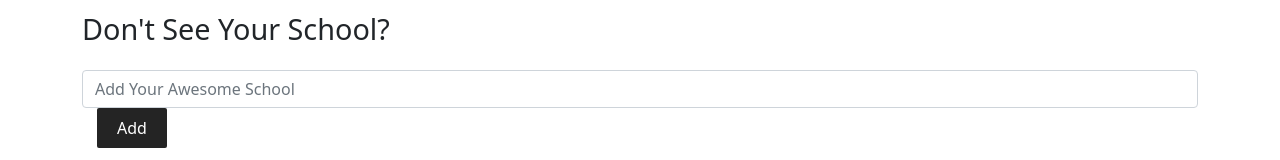
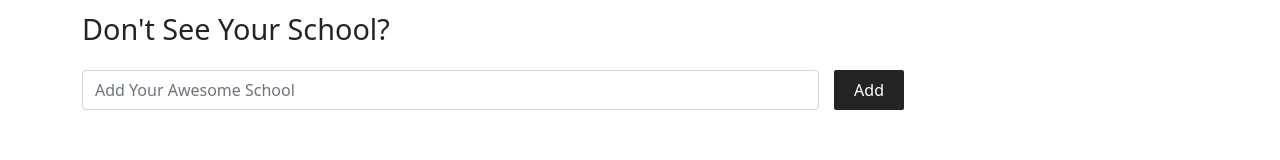
Before and after one commit to kawaharm/campus_bops_v2_server, a React (Create React App) app in the folder client/: page /schools in a window 1280 px wide. Shown: the part 279-439 px from the top of the page. Built offline with nearby package versions, Linux system fonts and the light colour scheme; no server answers.

Commit message:
updated search bars

```diff
--- a/client/src/components/AddSchool.jsx
+++ b/client/src/components/AddSchool.jsx
@@ -28,16 +28,15 @@ function AddSchool() {
           <label for="addSchool" className="add-school-label">
             Don't See Your School?
           </label>
-
+          <div className="school-input">
             <input
               value={newSchool}
               onChange={(e) => setNewSchool(e.target.value)}
               type="text"
-            className="form-control"
+              className="form-control "
               id="addSchool"
               placeholder="Add Your Awesome School"
             />
-        </div>
             <button
               onClick={handleAddSchool}
               type="submit"
@@ -45,6 +44,8 @@ function AddSchool() {
             >
               Add
             </button>
+          </div>
+        </div>
       </form>
     </>
   );
--- a/client/src/routes/Schools.css
+++ b/client/src/routes/Schools.css
@@ -20,9 +20,10 @@
     margin: 20px 0;
 }
 
-.song-input {
+.school-input {
     display: flex;
     font-size: 1.5rem;
+    width: 75%;
 }
 
 .submit-btn {
--- a/client/src/routes/SongSearch.css
+++ b/client/src/routes/SongSearch.css
@@ -14,6 +14,7 @@
 .song-input {
     display: flex;
     font-size: 1.5rem;
+    width: 75%;
 }
 
 .search-btn {
```
Lines whose indentation alone changed are shown as unchanged.
